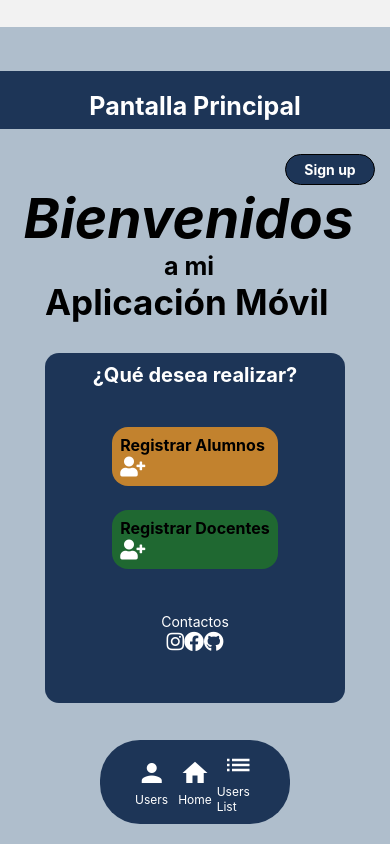
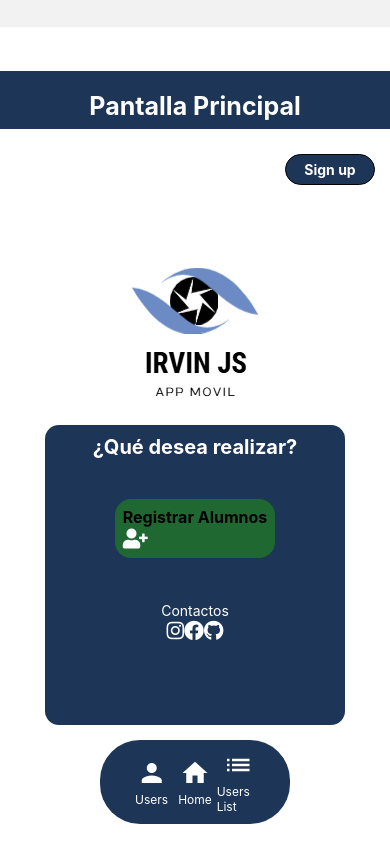
Before and after one commit to irvinjs22620075/Proyecto_FinalApp, a React Native app: screen /Principal in a window 390 px wide. Built offline with nearby package versions, Linux system fonts and the light colour scheme.

Commit message:
Task #15 Modificando la pantalla principal, y agregando imagenes dinamicas a los usuarios por medio de enlaces url

```diff
--- a/src/pages/Alumnos.jsx
+++ b/src/pages/Alumnos.jsx
@@ -66,7 +66,7 @@ export default function Alumnos({ navigation }) {
                 alert("Error al registrar alumno")
               }
             }}>
-              <Text style={{ color: '#fff', textAlign: 'center', padding: 8, justifyContent: 'center' }}>Registrar Alumno</Text>
+              <Text style={{ color: '#000', fontWeight:'bold', textAlign: 'center', padding: 8, justifyContent: 'center' }}>Registrar Alumno</Text>
               <FontAwesome5 style={style.iconRigth} name='user-plus' size={20} color={"#fff"} alignSelf={'center'} padding={2} />
 
             </TouchableOpacity>
@@ -154,7 +154,7 @@ const style = StyleSheet.create({
   },
   Boton: {
     borderRadius: 20,
-    backgroundColor: '#d18339ff',
+    backgroundColor: '#1f6831ff',
     width: '40%',
     alignSelf: 'center',
     // padding: 2,
--- a/src/pages/ListaAlumnos.jsx
+++ b/src/pages/ListaAlumnos.jsx
@@ -65,10 +65,6 @@ useEffect(() => {
             <FontAwesome5 name="sync" size={20} color={'#fff'} marginHorizontal={15} />
 
             </TouchableOpacity>
-            <TouchableOpacity>
-            <FontAwesome5 name="search" size={20} color={'#fff'} marginHorizontal={15} />
-
-            </TouchableOpacity>
           </View>
 
         </View>
@@ -77,18 +73,17 @@ useEffect(() => {
       <ScrollView style={{ padding: 10 }}>
         {alumnos.map((alumno) => (
   <View key={alumno.id} style={style.card}>
-            {/* Imagen */}
+    {/* Imagen dinámica */}
     <View>
-              {alumno.Imagen ? (
       <Image
   source={{
-                    uri: `https://img.freepik.com/vector-premium/ilustracion-vector-personaje-dibujos-animados-anime_648489-34.jpg`,
+    uri:
+      alumno.Imagen && typeof alumno.Imagen === "string" && alumno.Imagen.trim() !== ""
+        ? alumno.Imagen // Imagen proporcionada por el usuario
+        : "https://www.pngitem.com/pimgs/m/146-1468479_my-profile-icon-blank-profile-picture-circle-hd.png" // Imagen por defecto
   }}
   style={style.avatar}
 />
-              ) : (
-                <Text style={style.tableCell}>IMAGE</Text>
-              )}
     </View>
 
     {/* Datos + botones */}
@@ -128,6 +123,7 @@ useEffect(() => {
     </View>
   </View>
 ))}
+
       </ScrollView>
 
       {/* Navbar */}
--- a/src/pages/Principal.jsx
+++ b/src/pages/Principal.jsx
@@ -1,5 +1,5 @@
 import { StatusBar } from 'expo-status-bar';
-import { Platform, StyleSheet, Text, View, SafeAreaView, Icon, ScrollView, TextInput, TouchableOpacity, ImageBackground } from 'react-native';
+import { Platform, StyleSheet, Text, View,Image, SafeAreaView, Icon, ScrollView, TextInput, TouchableOpacity, ImageBackground } from 'react-native';
 import React, { useEffect } from 'react';
 // import {interpolate, useAnimatedStyle, useSharedValue, withSpring} from 'react-native-reanimated';
 
@@ -49,24 +49,24 @@ export default function Principal({ navigation }) {
         </View>
 
         <View style={style.card1}>
-          <Text style={style.tittleB}>Bienvenidos </Text>
-          <Text style={style.tittleC}>a mi  </Text>
-          <Text style={style.tittleD}>Aplicación Móvil  </Text>
+          {/* <Text style={style.tittleB}>Bienvenidos </Text> */}
+
+       <Image style={{alignSelf:'center', width:300, height:300}} source={require("../Images/logo.png")}/>
         </View>
         <View style={style.card}>
 
           <Text style={{ color: '#fff', fontSize: 20, marginTop: 10, fontWeight: 'bold' }}>¿Qué desea realizar?</Text>
           <View>
-            <TouchableOpacity style={style.cardBotonA}>
+            <TouchableOpacity style={style.cardBotonA} onPress={()=> navigation.navigate("Alumnos")}>
               <Text style={style.textcardBoton}>Registrar Alumnos</Text>
               <FontAwesome5 name="user-plus" size={20} alignSelf={'center'} color={'#fff'} />
 
             </TouchableOpacity>
-            <TouchableOpacity style={style.cardBotonD}>
+            {/* <TouchableOpacity style={style.cardBotonD}>
               <Text style={style.textcardBoton}>Registrar Docentes</Text>
               <FontAwesome5 name="user-plus" size={20} alignSelf={'center'} color={'#fff'} />
 
-            </TouchableOpacity>
+            </TouchableOpacity> */}
           </View>
           <Text style={{ color: '#fff', marginTop: 40, }}>Contactos</Text>
           <View style={style.iconsCard}>
@@ -108,7 +108,7 @@ export default function Principal({ navigation }) {
 const style = StyleSheet.create({
   mainS: {
     flex: 1,
-    backgroundColor: '#afbeccff',
+    backgroundColor: '#ffffffff',
     paddingTop: Platform.OS === 'android' ? StatusBar.currentHeight : 44,
     // padding: 25,
     marginTop: 27,
@@ -154,8 +154,8 @@ const style = StyleSheet.create({
   },
   card: {
     width: 300,
-    height: 350,
-    marginTop: 30,
+    height: 300,
+    marginTop: -60,
     backgroundColor: '#1d3557',
     borderRadius: 14,
     alignItems: 'center',
@@ -164,7 +164,7 @@ const style = StyleSheet.create({
     elevation: 5,
   },
   cardBotonA: {
-    backgroundColor: '#c2822eff',
+    backgroundColor: '#1f6831ff',
     borderRadius: 16,
     padding: 8,
     margin: 4,
@@ -172,15 +172,15 @@ const style = StyleSheet.create({
     // flexDirection:'row'
 
   },
-  cardBotonD: {
-    backgroundColor: '#1f6831ff',
-    borderRadius: 16,
-    padding: 8,
-    margin: 4,
-    marginTop: 20,
-    // flexDirection:'row'
+  // cardBotonD: {
+  //   backgroundColor: '#1f6831ff',
+  //   borderRadius: 16,
+  //   padding: 8,
+  //   margin: 4,
+  //   marginTop: 20,
+  //   // flexDirection:'row'
 
-  },
+  // },
   textcardBoton: {
     fontSize: 16,
     fontWeight: 'bold',
--- a/src/pages/config.jsx
+++ b/src/pages/config.jsx
@@ -15,18 +15,22 @@ export default function Config({ navigation, route }) {
   const [Telefono, setTelefono] = useState(alumnoEditar ? alumnoEditar.Telefono : "");
   const [Imagen, setImagen] = useState(alumnoEditar ? alumnoEditar.Imagen : "");
 
+  // Contador de ediciones
+  const [contadorEdiciones, setContadorEdiciones] = useState(0);
+
   const handleSubmit = async () => {
     try {
       if (alumnoEditar) {
         // Editar alumno
         await editarAlumno(alumnoEditar.id, { Nombre, NumeroControl, Carrera, Semestre, Telefono, Imagen });
         Alert.alert("Éxito", "Alumno actualizado correctamente");
+        setContadorEdiciones(prev => prev + 1); // incrementamos el contador
       } else {
         // Registrar nuevo alumno
         await registrarAlumno({ Nombre, NumeroControl, Carrera, Semestre, Telefono, Imagen });
         Alert.alert("Éxito", "Alumno registrado correctamente");
       }
-      navigation.goBack();
+      // navigation.goBack(); // opcional: puedes dejarlo para cerrar la pantalla
     } catch (error) {
       console.error("Error al guardar alumno:", error);
       Alert.alert("Error", "No se pudo guardar el alumno");
@@ -35,9 +39,6 @@ export default function Config({ navigation, route }) {
 
   return (
     <SafeAreaView style={style.mainS}>
-      <View style={style.headerTopBar}>
-        <Text style={style.headerTopBarText}>{alumnoEditar ? "Editar Alumno" : "Registrar Alumno"}</Text>
-      </View>
 
       <ScrollView style={{ padding: 15 }}>
         <View style={style.container}>
@@ -63,6 +64,12 @@ export default function Config({ navigation, route }) {
             <Text style={style.label}>Imagen</Text>
             <TextInput style={style.info} placeholder="Enlace URL" value={Imagen} onChangeText={setImagen} />
 
+            {alumnoEditar && (
+              <Text style={{ marginBottom: 10, fontWeight: 'bold', color: '#fff' }}>
+                Número de ediciones: {contadorEdiciones}
+              </Text>
+            )}
+
             <TouchableOpacity style={style.Boton} onPress={handleSubmit}>
               <Text style={{ color: '#fff', textAlign: 'center', padding: 8 }}>
                 {alumnoEditar ? "Actualizar Alumno" : "Registrar Alumno"}
@@ -82,7 +89,7 @@ const style = StyleSheet.create({
     backgroundColor: '#e0e8ebff',
     paddingTop: Platform.OS === 'android' ? StatusBar.currentHeight : 44,
     //padding: 25,
-    //marginTop: 27,
+    marginTop: 27,
   },
   container: {
     backgroundColor: '#1d3557',
```
Also changed, not shown: src/Images/logo.png (added). Lines whose indentation alone changed are shown as unchanged.
